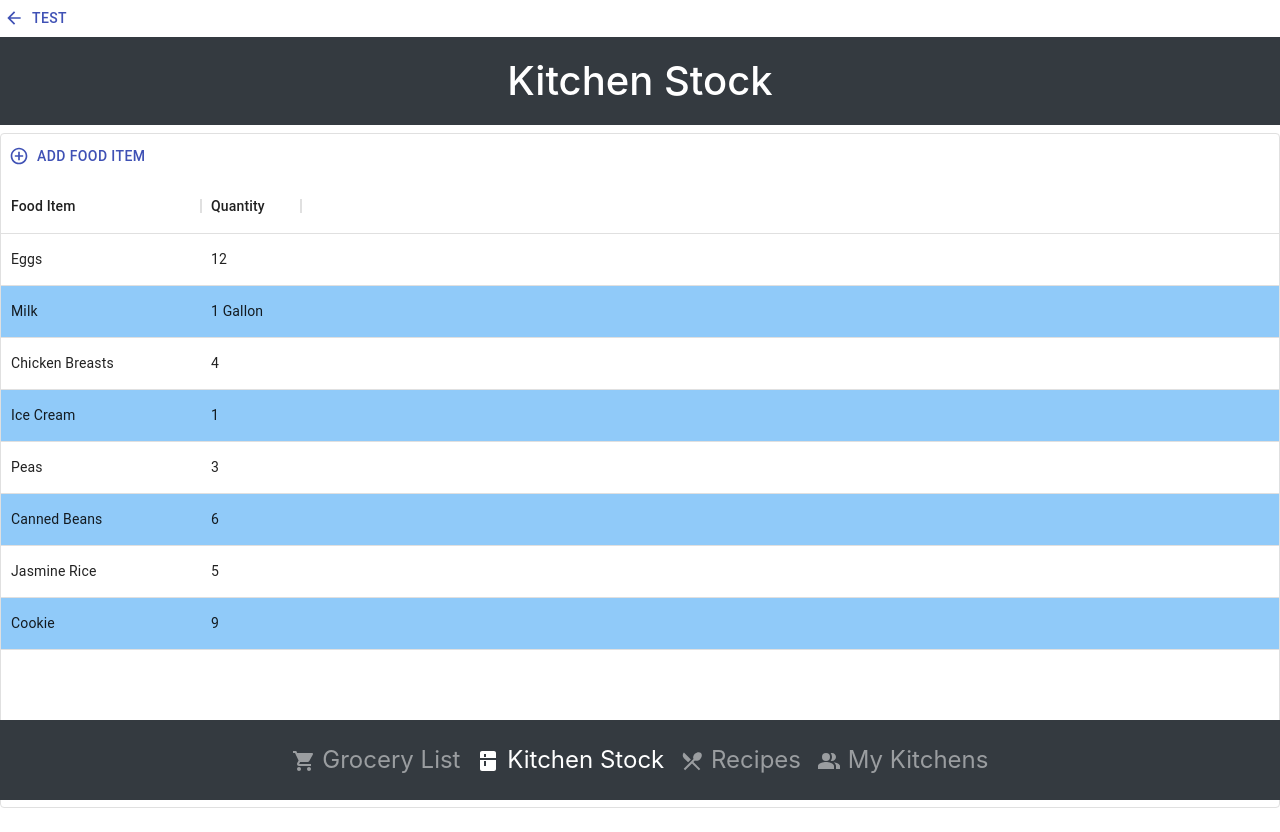
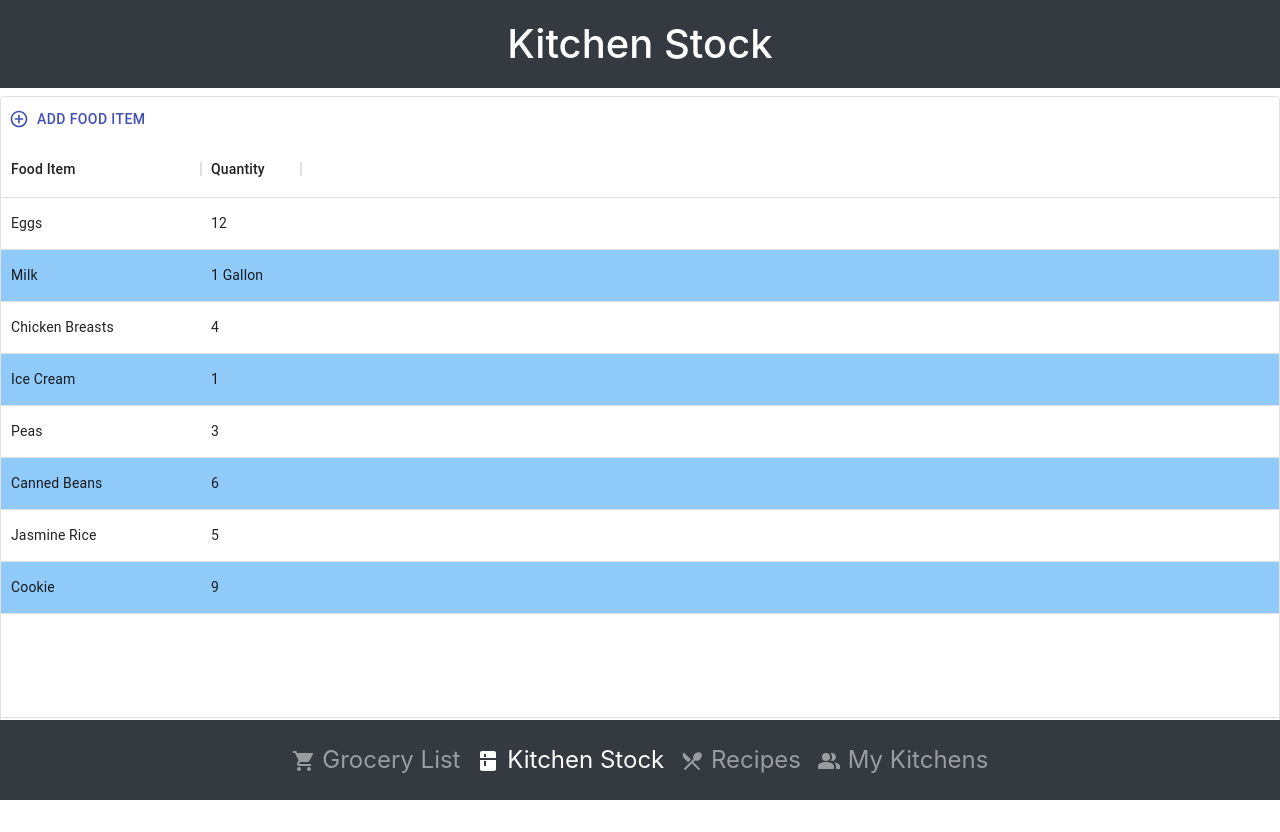
Before and after one commit to lucasoooooo/Kitchen-Kompanian, a React (Create React App) app in the folder kitch-komp/: page /kitchenStock in a window 1280 px wide. After the commit the page ends 800 px from the top, so only its background shows below. Built offline with nearby package versions, Linux system fonts and the light colour scheme.

Commit message:
Changed small code for app.js communication

```diff
--- a/kitch-komp/src/components/KitchenStock.jsx
+++ b/kitch-komp/src/components/KitchenStock.jsx
@@ -25,16 +25,6 @@ import DialogContent from '@mui/material/DialogContent'
 import DialogContentText from '@mui/material/DialogContentText'
 import DialogTitle from '@mui/material/DialogTitle'
 
-var data = [
-  { id: 1, item: 'Eggs', quantity: '12', location: 'Refrigerator', expiration:"", allergies: ["Eggs"], owner:[]},
-  { id: 2, item: 'Milk', quantity: '1 Gallon', location: "Refrigerator", expiration:"Apr 01 2022", allergies: ["Dairy"], owner:[]},
-  { id: 3, item: 'Chicken Breasts', quantity: '4', location:"Refrigerator", expiration:"", allergies:[], owner:[]},
-  { id: 4, item: 'Ice Cream', quantity: '1',location: "Fridge", expiration:"",allergies:["Dairy"], owner:[]},
-  { id: 5, item: 'Peas', quantity: '3' ,location: "Fridge", expiration:"",allergies:[], owner:[]},
-  { id: 6, item: 'Canned Beans', quantity: '6',location: "Pantry", expiration:"",allergies:[], owner:[]},
-  { id: 7, item: 'Jasmine Rice', quantity: '5',location: "Pantry", expiration:"",allergies:[], owner:[]},
-  { id: 8, item: 'Cookie', quantity: '9' ,location: "Pantry", expiration:"Apr 10 2022",allergies:["Dairy","Nut"], owner:[]},
-];
 
 class KitchenStock extends Component {
 
@@ -64,13 +54,14 @@ class KitchenStock extends Component {
   }
 
   componentDidMount() {
+    console.log()
     this.setState({
-      data: [...data],
+      data: [...this.props.items],
       addView: false,
       editView: false,
       openDeleteDialog: false,
       currentEditId: 0,
-      numItems: data.length+1,
+      numItems: this.props.items.length+1,
       item: '',
       quantity: '',
       location:'',
@@ -86,7 +77,7 @@ class KitchenStock extends Component {
       item => item.id !== parseInt(this.state.currentEditId));
     this.setState({
       data: temp,
-      currentEditId: data[0].id,
+      currentEditId: this.props.items[0].id,
       addView: false,
       editView: false,
       openDeleteDialog: false,
@@ -269,24 +260,6 @@ class KitchenStock extends Component {
   render() {
     return (
       <div>
-
-
-
-
-         <Grid item sm>
-              <Button
-                variant='text'
-                color='primary'
-                style={{ border: 'none', outline: 'none'}}
-                startIcon={<ArrowBackIcon>Back To List</ArrowBackIcon>}
-                onClick={this.checkExpiration}>
-                  TEST
-                </Button>
-              </Grid>
-
-
-
-
       <div style={{ textAlign: "center" }}>
         <h1 textalign='center' style={{color: "white", background: "#343a40",
         paddingTop: '20px', paddingBottom: '20px'}}>Kitchen Stock</h1>
@@ -571,7 +544,7 @@ class KitchenStock extends Component {
               this.handleEditView(params.id)
             }}
             // {...data}
-            rows={this.props.items}
+            rows={this.state.data}
             columns={[
               { field: 'item', headerName: 'Food Item', width: 200},
               { field: 'quantity', headerName: 'Quantity', width: 100},
```
